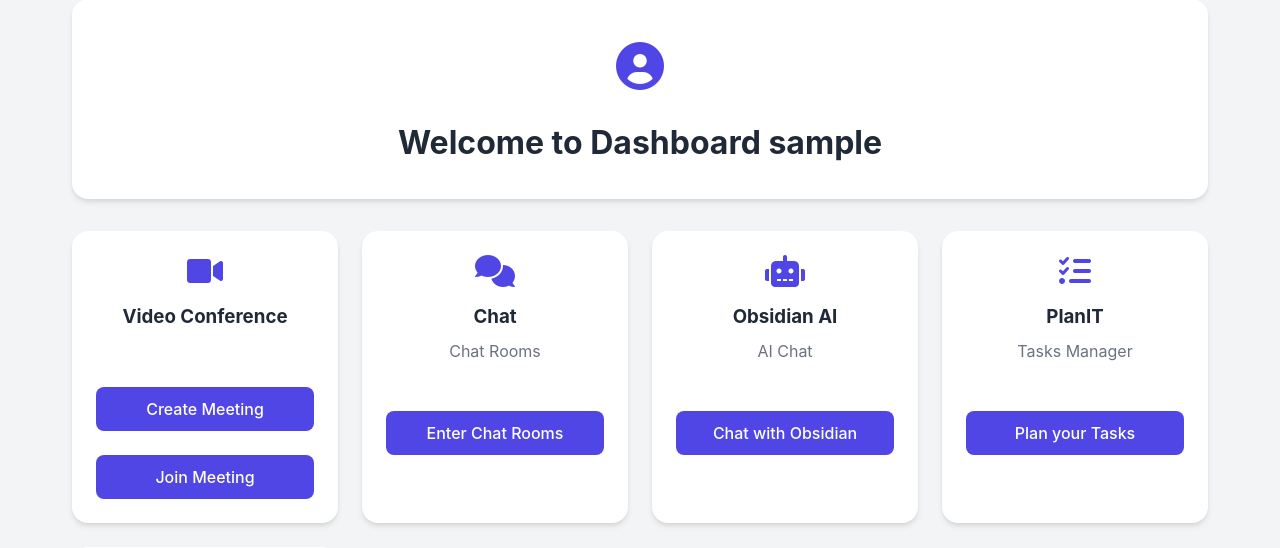
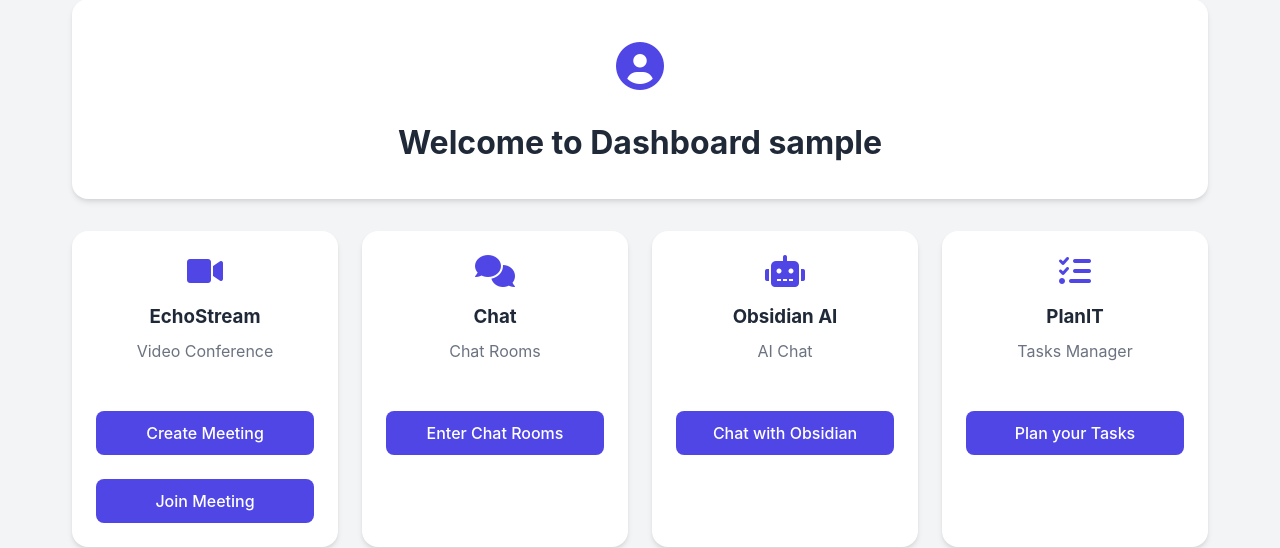
Before and after one commit to symantechno/Team_connect, a Flask app: page /dashboard in a window 1280 px wide. Shown: the part 105-653 px from the top of the page. Run offline with Flask 3, Linux system fonts and the light colour scheme; a user stored in the database is signed in; some libraries are stand-ins or nearby versions.

Commit message:
Update dashboard.html

```diff
--- a/templates/dashboard.html
+++ b/templates/dashboard.html
@@ -81,7 +81,8 @@
             <div class="stats-container">
                 <div class="stat-card">
                     <i class="fa-solid fa-video"></i><br>
-                    <h3>Video Conference</h3>
+                    <h3>EchoStream</h3>
+                    <p>Video Conference</p>
                     <br><br>
                     <a href="{{ url_for('meeting') }}">
                         <button type="button" class="btn btn-link">Create Meeting</button>
```
